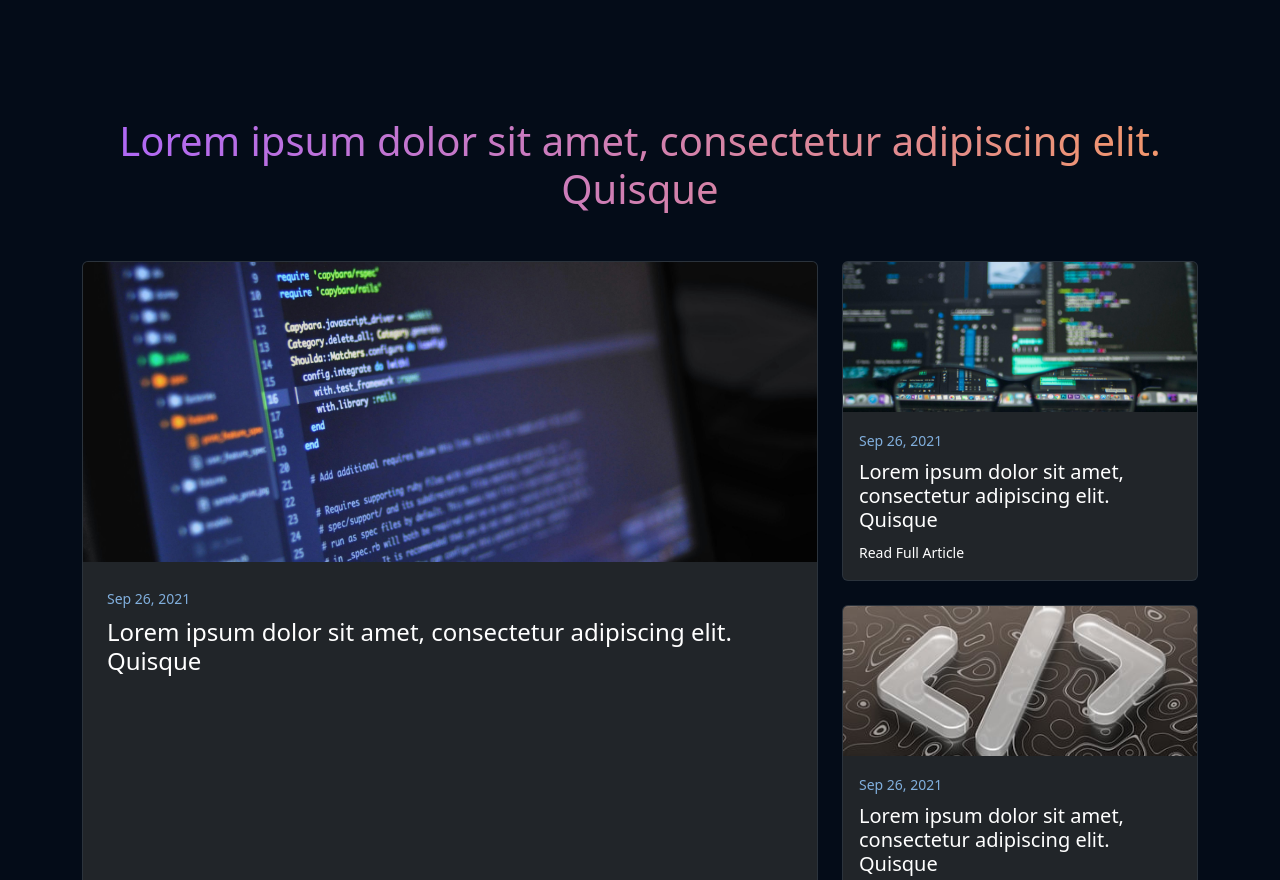
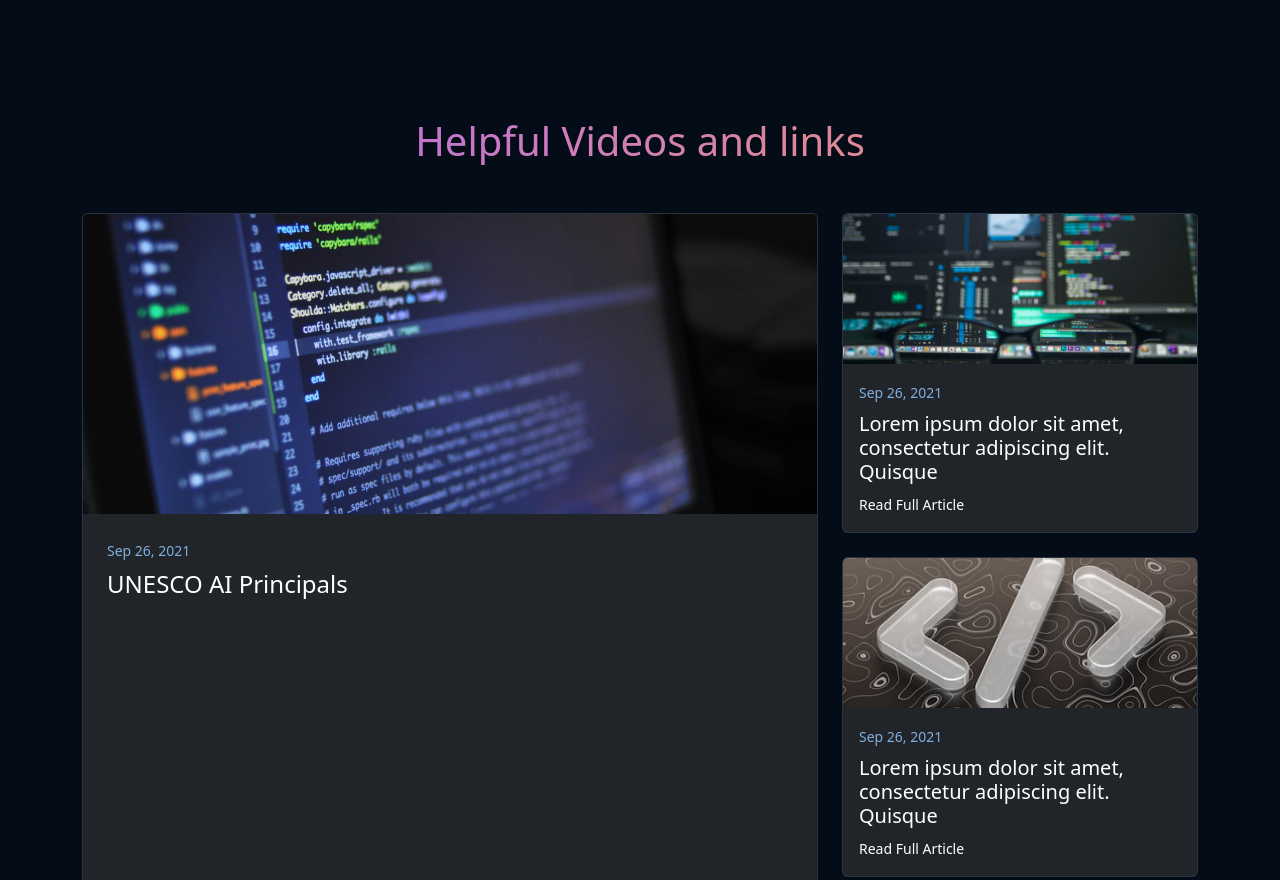
Before and after one commit to unpleckable/pypx.github.io, a plain HTML site: page index.html in a window 1280 px wide. Shown: the part 2991-3871 px from the top of the page. Drawn offline with nearby package versions, Linux system fonts and the light colour scheme.

Commit message:
Added blog text

```diff
--- a/index.html
+++ b/index.html
@@ -314,7 +314,7 @@ Lorem ipsum dolor sit amet, consectetur adipiscing elit. Sed sodales enim vel do
 			<div class="container">
 				<div class="text-center mb-5">
 					<h2 class="colored-text fs-1 mb-4">
-						Lorem ipsum dolor sit amet, consectetur adipiscing elit. Quisque
+						Helpful Videos and links
 					</h2>
 				</div>
 				<div class="row g-4">
@@ -334,12 +334,12 @@ Lorem ipsum dolor sit amet, consectetur adipiscing elit. Sed sodales enim vel do
 									>Sep 26, 2021</span
 								>
 								<h4 class="text-white mt-2 mb-3">
-									Lorem ipsum dolor sit amet, consectetur adipiscing elit. Quisque
+									UNESCO AI Principals
 								</h4>
 								<a
 									href="#"
 									class="text-color text-decoration-none post-link"
-									>Read Full Article</a
+									>Visit Website</a
 								>
 							</div>
 						</article>
```
